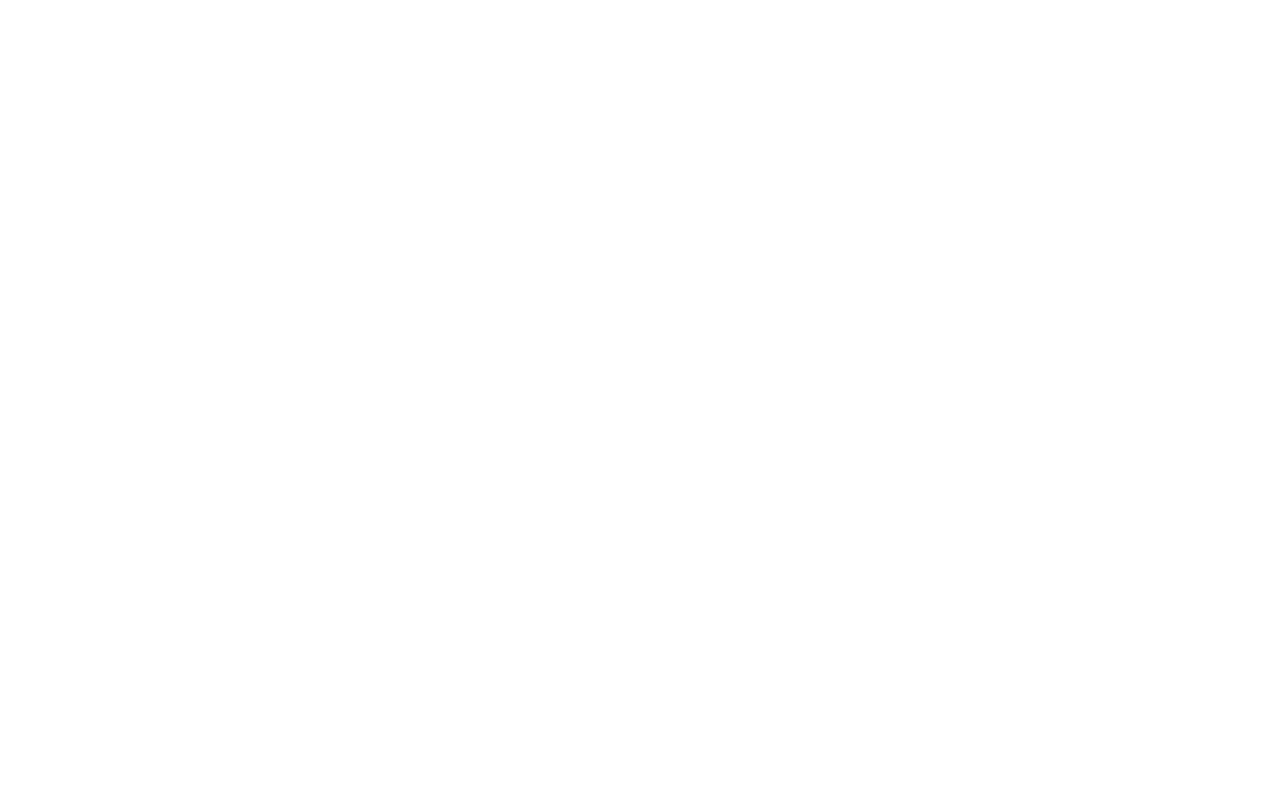
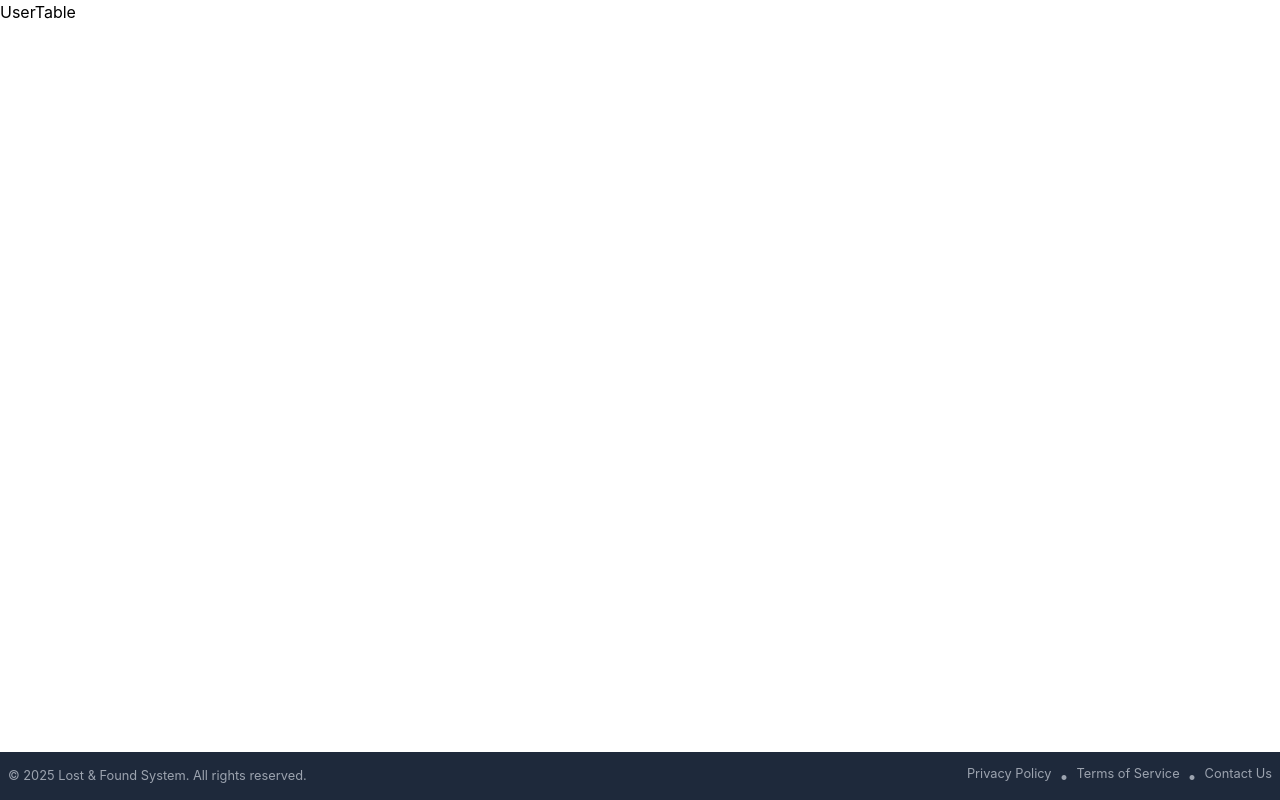
Before and after one commit to kavishavoshan/LostFoundSystem, a React (Create React App) app in the folder frontend/: page /user in a window 1280 px wide. Before the commit this address had no page. Built offline with nearby package versions, Linux system fonts and the light colour scheme.

Commit message:
Add UserTable component and update routing; remove unused main image

```diff
--- a/frontend/src/App.js
+++ b/frontend/src/App.js
@@ -1,18 +1,28 @@
 import { Routes, Route } from "react-router-dom";
 import Main from "./pages/main/main";
 import Home from "./pages/Home";
+
+//User
+import UserTable from "./pages/user/UserTable";
 import Login from "./pages/Login";
 import Register from "./pages/Register";
+
 import ProtectedRoute from "./components/ProtectedRoute";
+import Footer from "./components/UI/Footer";
 
 function App() {
   return (
-    <Routes>
-      <Route path="/" element={<Main />} />
-      <Route path='/home' element={<Home/>} />
-      <Route path="/login" element={<Login />} />
-      <Route path="/register" element={<Register />} />
-    </Routes>
+    <>
+      <Routes>
+        <Route path="/" element={<Main />} />
+        <Route path="/home" element={<Home />} />
+        <Route path="/login" element={<Login />} />
+        <Route path="/register" element={<Register />} />
+        <Route path="/user" element={<UserTable/>}/>
+
+      </Routes>
+      <Footer />
+    </>
   );
 }
 
--- /dev/null
+++ b/frontend/src/pages/user/UserTable.js
@@ -0,0 +1,9 @@
+import React from 'react'
+
+function UserTable() {
+  return (
+    <div>UserTable</div>
+  )
+}
+
+export default UserTable
```
Also changed, not shown: frontend/src/images/main.jpg (deleted).
